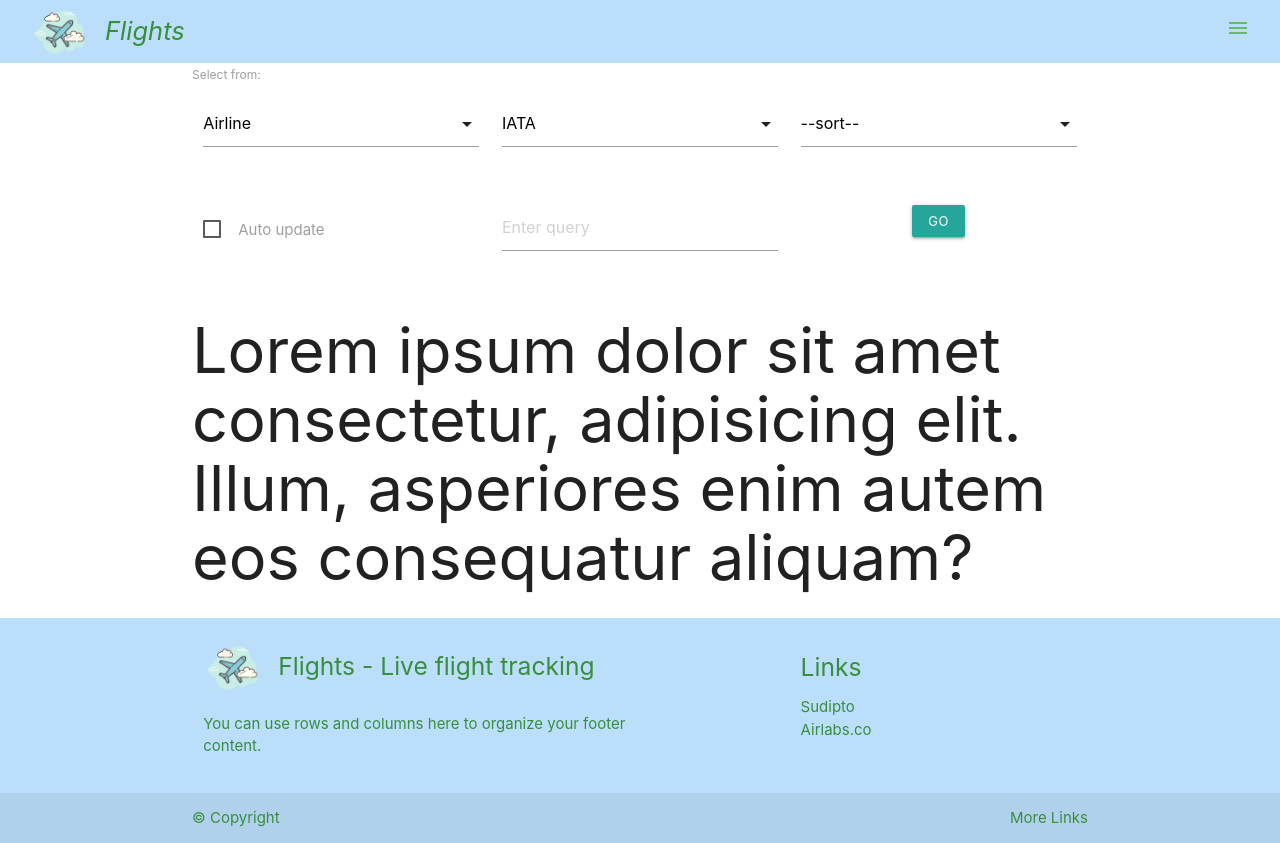
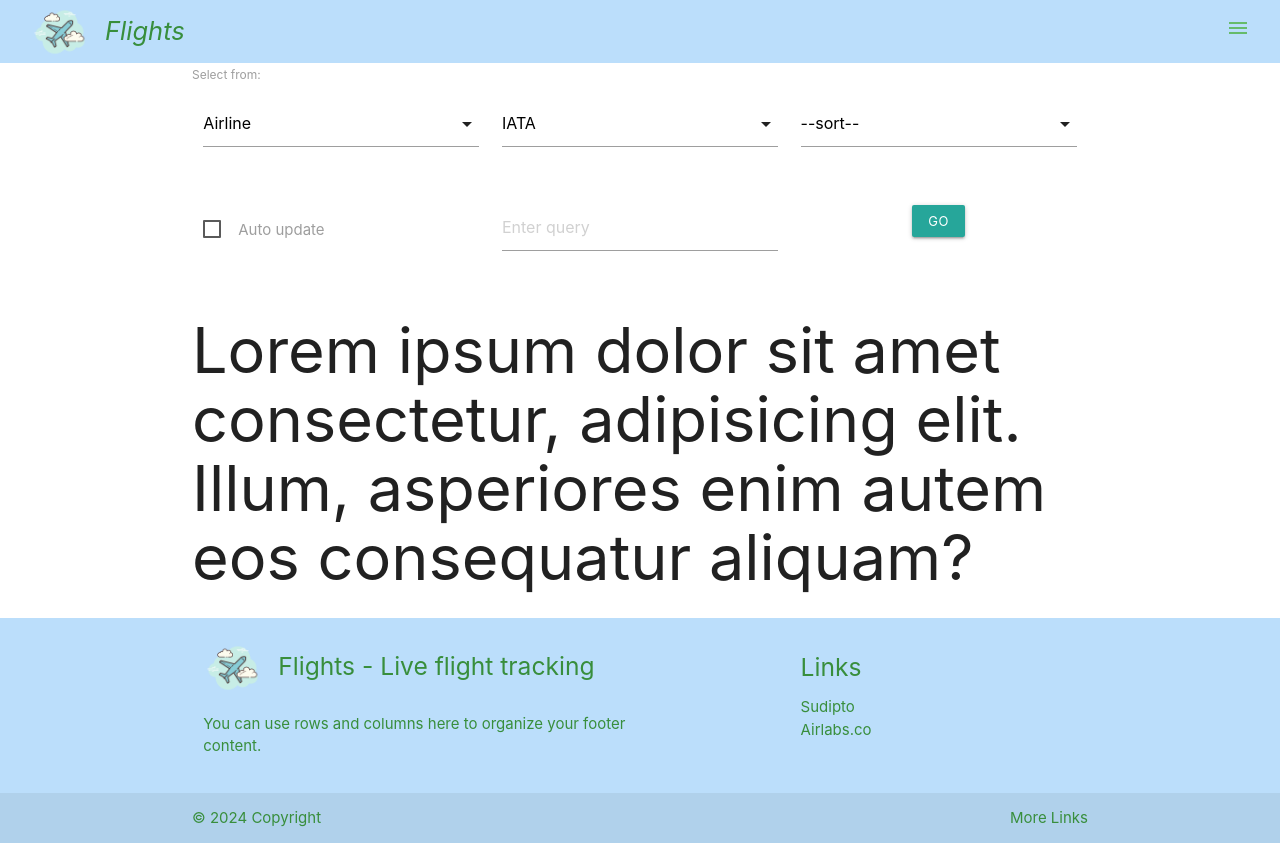
Before and after one commit to sudipta1254/testsite1, a React (Create React App) app: page / in a window 1280 px wide. Built offline with nearby package versions, Linux system fonts and the light colour scheme.

Commit message:
Add year to copyright

```diff
--- a/src/components/Footer.jsx
+++ b/src/components/Footer.jsx
@@ -24,7 +24,7 @@ const Footer = () => {
          </div>
          <div className="footer-copyright">
             <div className="container green-text text-darken-2">
-               © { /*new Date.getFullYear() */} Copyright
+               © { new Date().getFullYear() } Copyright
                <a className="green-text text-darken-2 right" href="#!">More Links</a>
             </div>
          </div>
```
